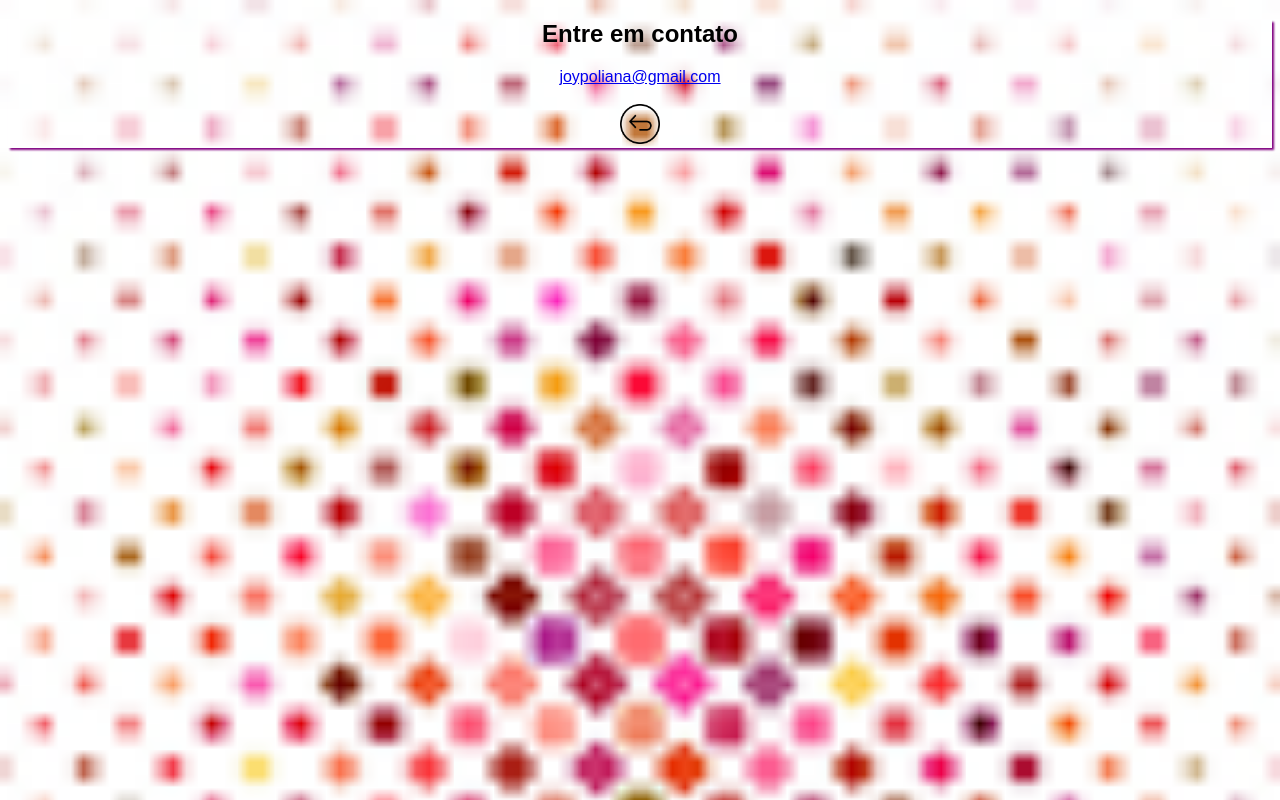
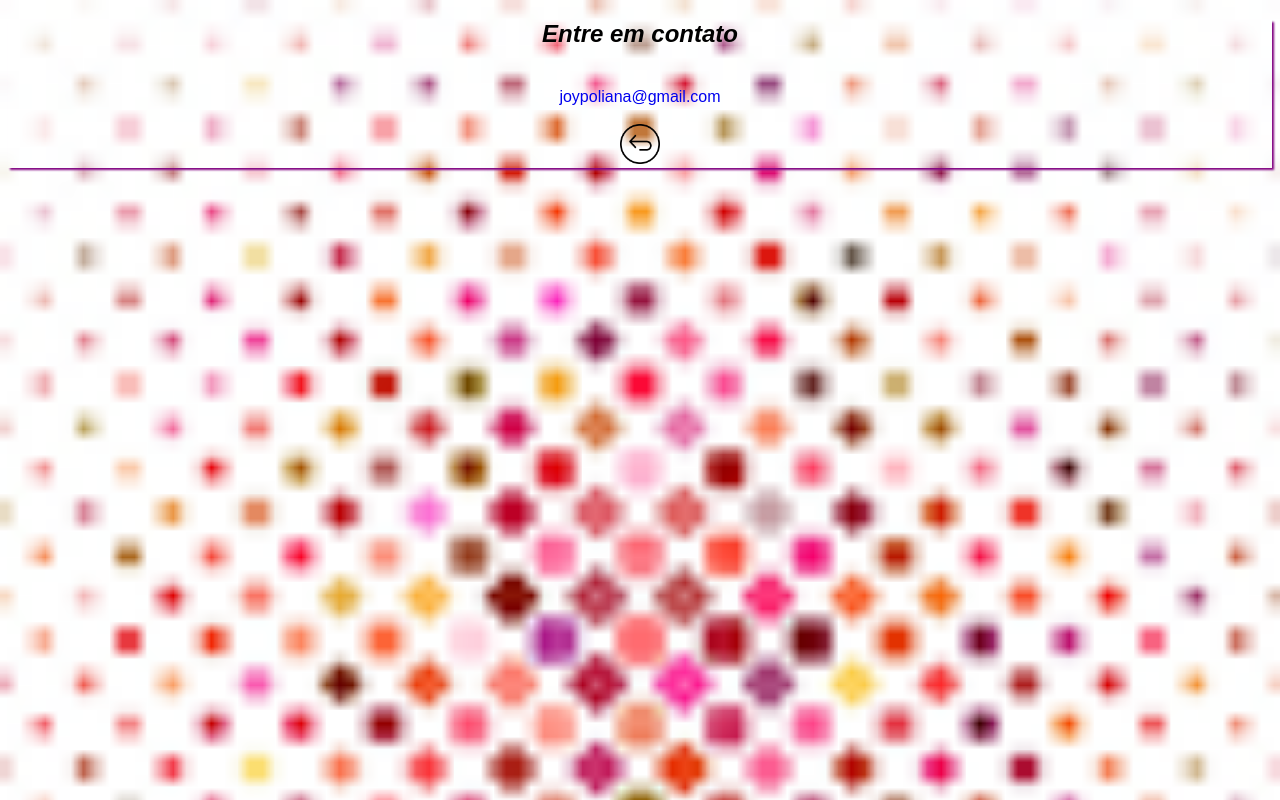
Before and after one commit to PetersonRMG/blog-joyce, a plain HTML site: page contato.html in a window 1280 px wide. Drawn offline with Linux system fonts and the light colour scheme.

Commit message:
atualizando

```diff
--- a/contato.html
+++ b/contato.html
@@ -9,8 +9,8 @@
 </head>
 <body>
     <div class="profile">
-        <h2>Entre em contato</h2>
-        <a href="mailto:joypoliana@gmail.com?subject=Olá">joypoliana@gmail.com</a>
+        <h2 class="contato">Entre em contato</h2>
+        <a href="mailto:joypoliana@gmail.com?subject=Olá" class="social-icons">joypoliana@gmail.com</a>
         <br>
         <br>
         <a href="index.html" class="social-links">
--- a/style.css
+++ b/style.css
@@ -52,6 +52,16 @@ h1{
 
 }
 
+.contato {
+    font-weight: 900;
+    font-style: italic;
+    margin-bottom: 40px;
+
+
+
+}
+
+
 
 
 
```
Also changed, not shown: index.html (+1 -1 lines).
